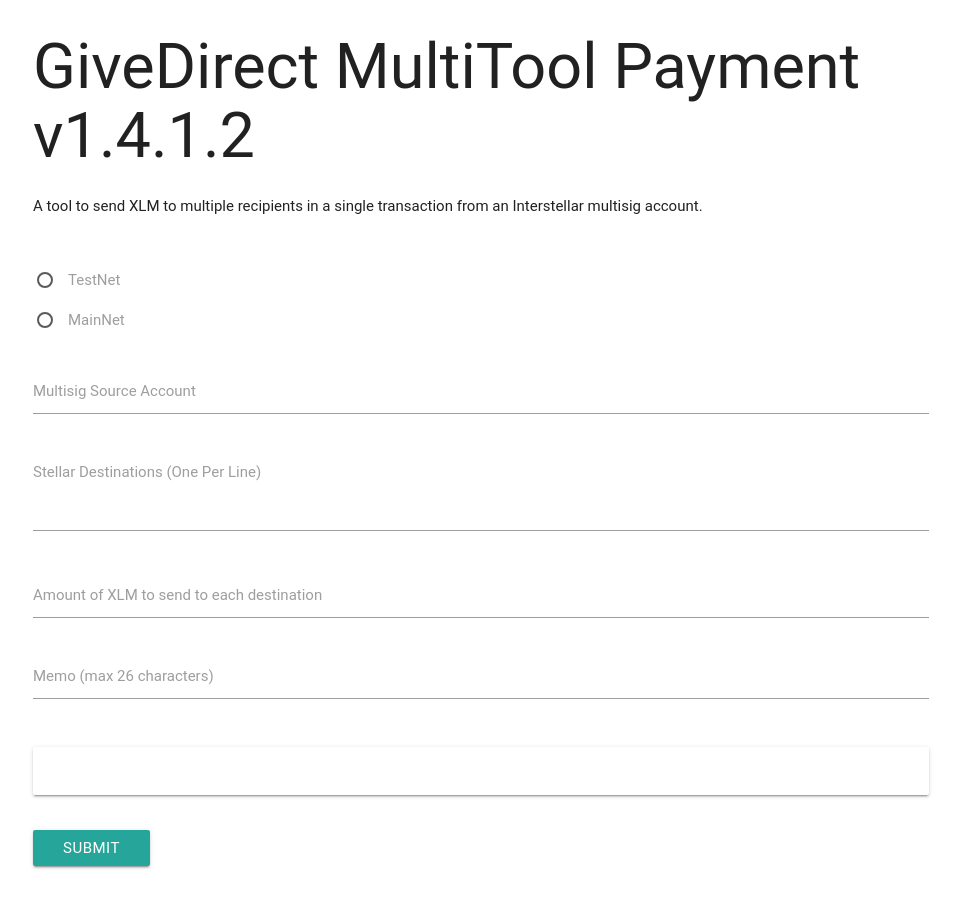
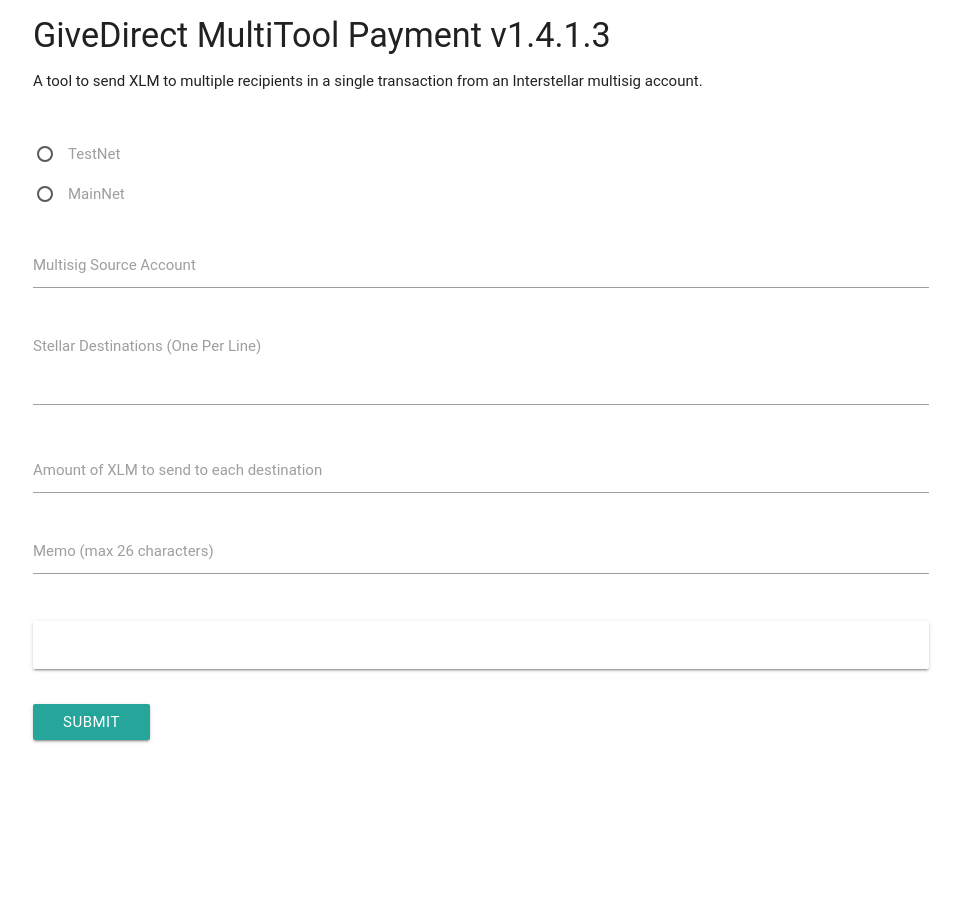
Before and after one commit to GiveDirect/GiveDirect-MultiTool, a plain HTML site: page GiveDirect-Payment/index.html in a window 1280 px wide. Shown: the whole page, without its empty margins (159-1120 px from the left). After the commit the page ends 800 px from the top, so only its background shows below. Drawn offline with Linux system fonts and the light colour scheme; a script that the page names is missing; a web font is replaced by a local one.

Commit message:
Change heading size...

```diff
--- a/GiveDirect-Payment/index.html
+++ b/GiveDirect-Payment/index.html
@@ -15,7 +15,7 @@
     <div class="container">
         <div class="row">
             <div class="col s12">
-                <h1>GiveDirect MultiTool Payment v1.4.1.2</h1>
+                <h4>GiveDirect MultiTool Payment v1.4.1.3</h4>
                 <p>A tool to send XLM to multiple recipients in a single transaction from an Interstellar multisig account.</p>
             </div>
         </div>
```
